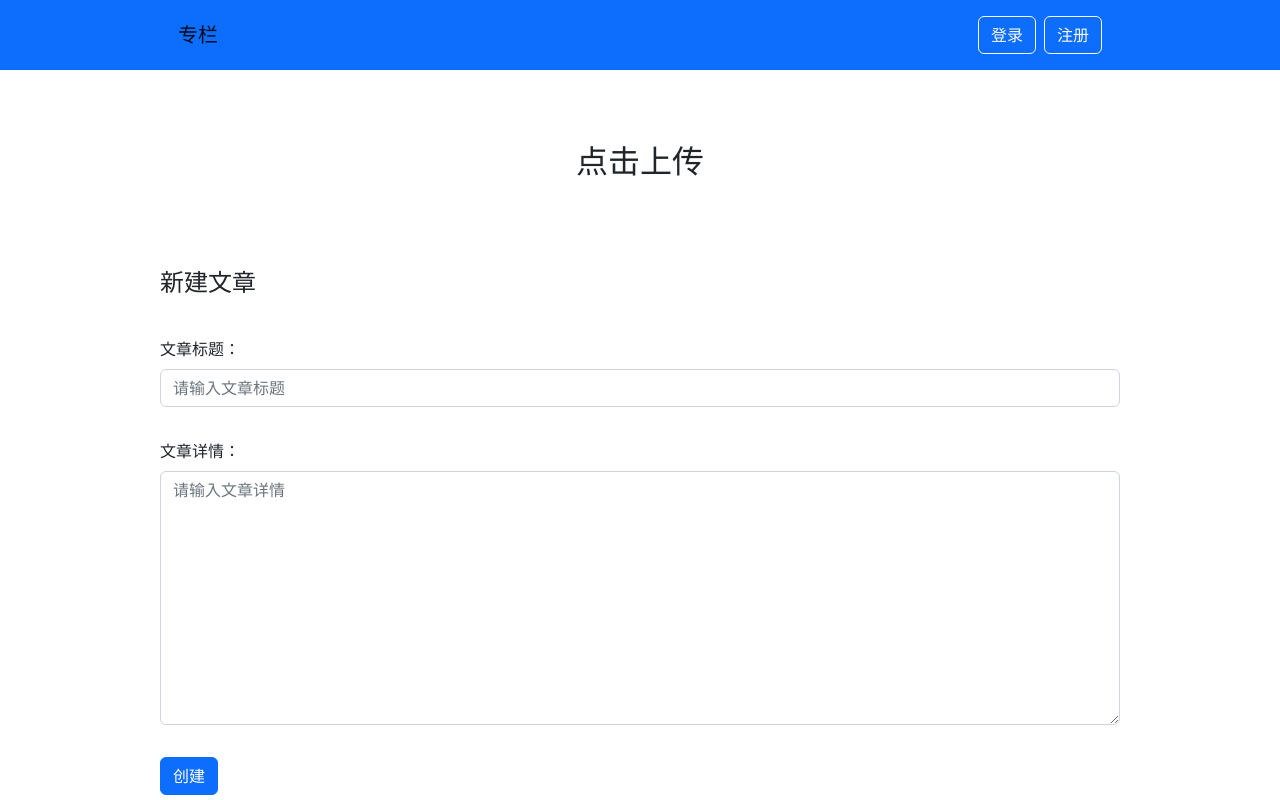
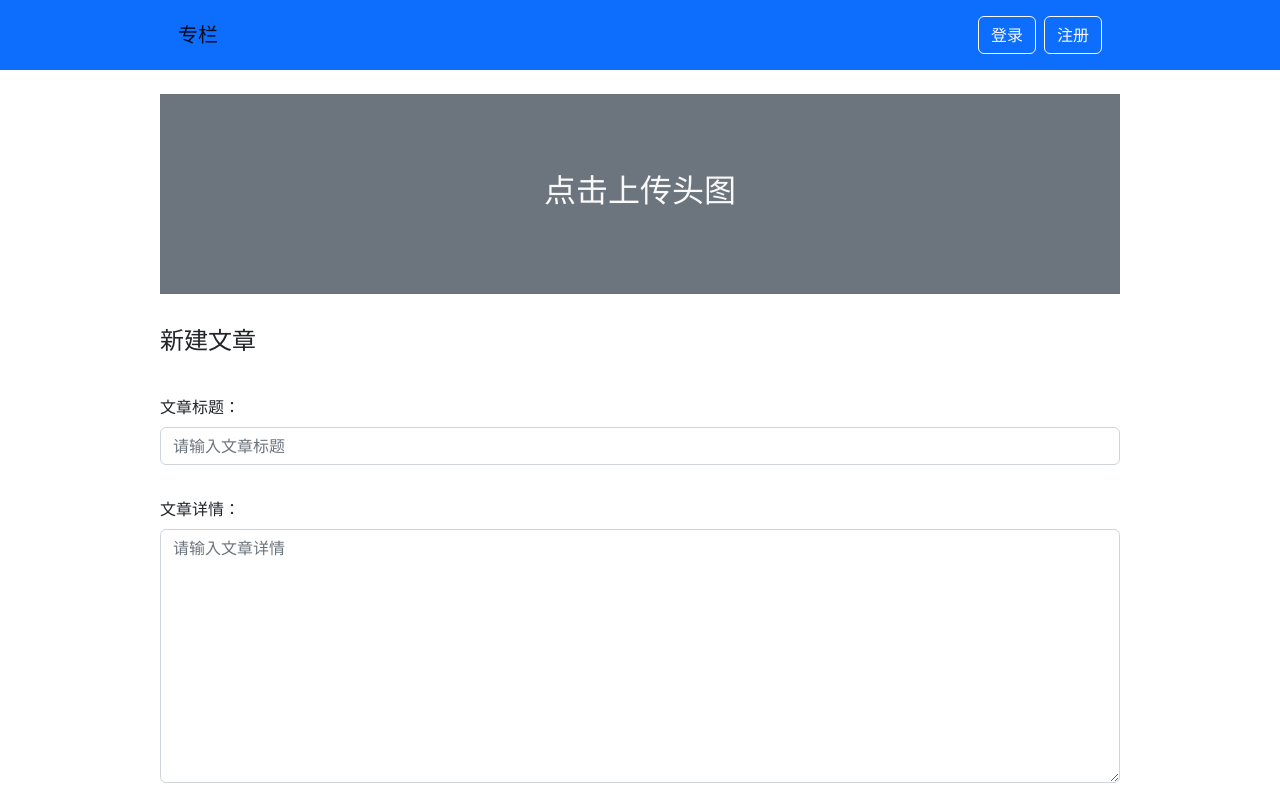
Before and after one commit to Esdiarap/Zhihu-Column, a Vue app: page /create in a window 1280 px wide. Shown: the top 800 px of the page. Built offline with nearby package versions, Linux system fonts and the light colour scheme.

Commit message:
创建Post自定义样式

```diff
--- a/src/components/UploadFileInput.vue
+++ b/src/components/UploadFileInput.vue
@@ -1,7 +1,8 @@
 <template>
   <div class="file-upload">
-    <div class="file-upload-container" @click.prevent="upload">
-      <slot v-if="fileStatus === 'uploading'" name="uploading">
+    <div class="file-upload-container" @click.prevent="upload" v-bind="$attrs"
+         :class="{bgtransparent: fileStatus === 'success'}">
+      <slot v-if="fileStatus === 'uploading'" name="uploading" class="uploadStyle">
         <button class="btn btn-primary">正在上传...</button>
       </slot>
       <!--具名插槽+作用域插槽, 向父级暴露成功的信息-->
@@ -11,7 +12,7 @@
       <!--<slot v-else-if="fileStatus === 'error'" name="error">-->
       <!--  <button class="btn btn-danger">上传失败</button>-->
       <!--</slot>-->
-      <slot v-else name="default">
+      <slot v-else name="default" class="uploadStyle">
         <button class="btn btn-primary">点击上传</button>
       </slot>
     </div>
@@ -42,6 +43,7 @@ export default defineComponent({
       type: Function as PropType<CheckFunction>
     }
   },
+  inheritAttrs: false,
   emits: ['file-uploaded', 'file-uploaded-error'],
   setup(props, context) {
     const fileInput = ref<null | HTMLInputElement>(null)
@@ -103,5 +105,31 @@ export default defineComponent({
 </script>
 
 <style scoped>
+.file-upload-container {
+  box-sizing: border-box;
+  background-color: #6c757d;
+  min-height: 200px;
+  width: 100%;
 
+  display: flex;
+  justify-content: center;
+  align-items: center;
+  cursor: pointer;
+
+  color: #f9f9f9;
+}
+
+.uploadStyle {
+  padding: 3rem;
+}
+
+.bgtransparent {
+  background: transparent;
+}
+
+img {
+  width: 100%;
+  height: 100%;
+  object-fit: cover;
+}
 </style>
--- a/src/views/CreatePost.vue
+++ b/src/views/CreatePost.vue
@@ -3,13 +3,17 @@
     <UploadFileInput action="/upload"
                      :before-upload="beforeUpload"
                      @file-uploaded="onFileUploaded"
-                     class="upload-container"
     >
-      <h2>点击上传</h2>
+      <template #default>
+        <h2>点击上传头图</h2>
+      </template>
       <template #uploading>
         <!--显示上传旋转图标-->
-        <div class="spinner-border" role="status">
-          <span class="sr-only"></span>
+        <div class="spinner-container">
+          <div class="spinner-border" role="status">
+            <span class="sr-only"></span>
+          </div>
+          <span>正在上传头图...</span>
         </div>
       </template>
       <template #uploaded="dataProps">
@@ -121,12 +125,14 @@ export default defineComponent({
   flex-direction: column;
   gap: 2rem;
   align-items: center;
+
   & > * {
     width: 75%;
   }
 }
-.upload-container {
-  padding: 3rem;
-  text-align: center;
+
+.spinner-container {
+  display: flex;
+  gap: 2rem;
 }
 </style>
```
